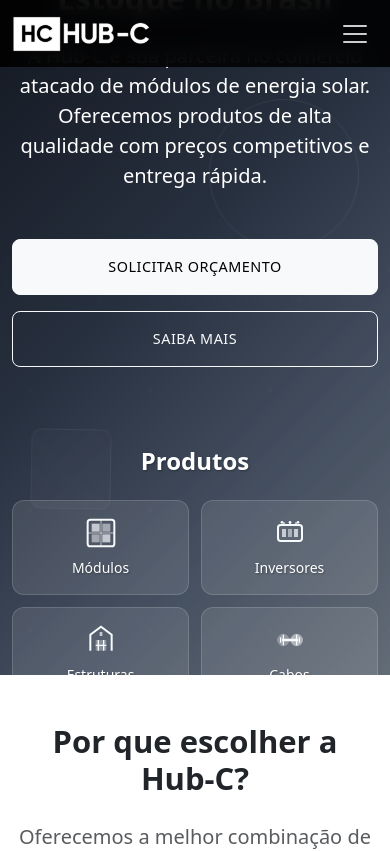
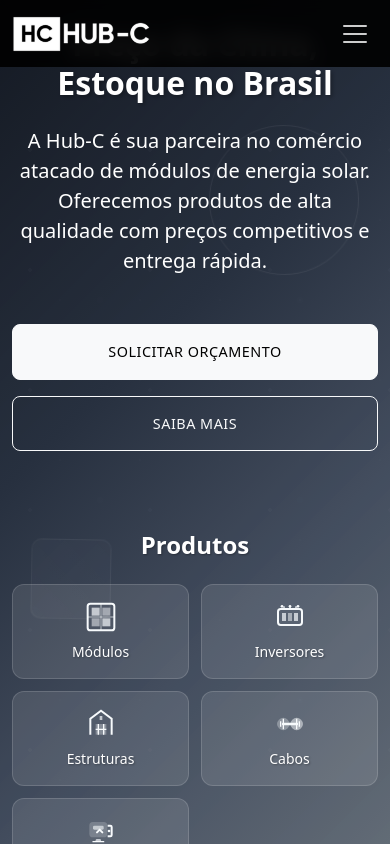
Before and after one commit to JuninhoSouza25/hubc, a Next.js app: page / in a window 390 px wide. Shown: the top 851 px of the page. Built offline with nearby package versions, Linux system fonts and the light colour scheme.

Commit message:
Adiciona ajuste de altura para a seção Hero em dispositivos móveis, definindo a altura como 100vh.

```diff
--- a/app/styles/styles.scss
+++ b/app/styles/styles.scss
@@ -769,6 +769,11 @@ section {
 
 // Responsive adjustments for mobile
 @media (max-width: 768px) {
+
+  .hero-section{
+    height: 100vh;
+  }
+
   .back-to-top {
     bottom: 1.5rem;
     right: 1.5rem;
```
